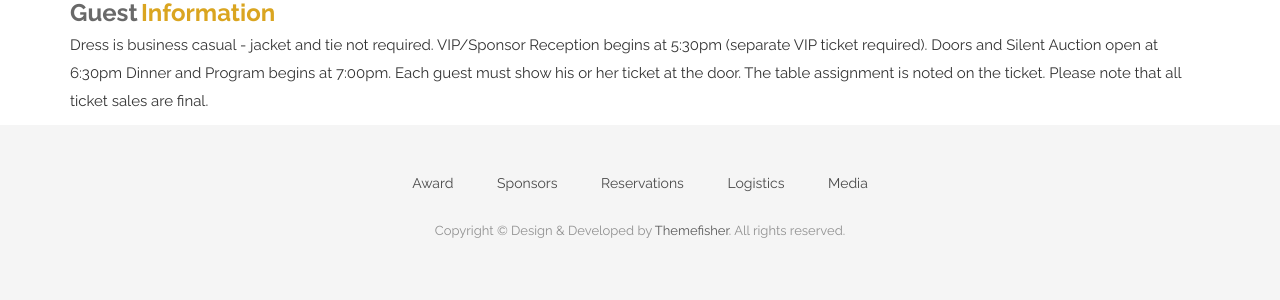
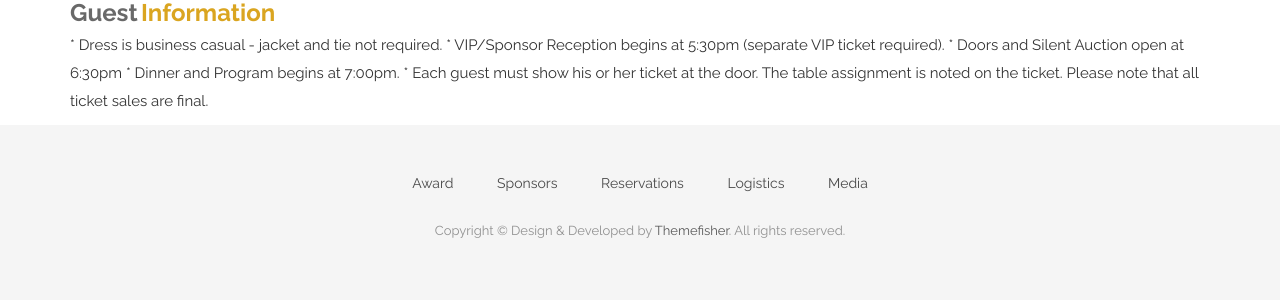
Before and after one commit to CruGlobal/NightofChampions, a Jekyll site: the page built from logistics.markdown, in a window 1280 px wide, cut to the strip 980-1288 px from the top of the page. Shown: the top 300 px of the strip. Built offline with Jekyll 4.4.1, drawn with Linux system fonts in a browser that asks for light colours; nearby versions of some CDN libraries; some web fonts are replaced.

```diff
--- a/logistics.markdown
+++ b/logistics.markdown
@@ -20,8 +20,8 @@ position: 5
 </div>
 <div>
 <p>
-Dress is business casual - jacket and tie not required.
-VIP/Sponsor Reception begins at 5:30pm (separate VIP ticket required).
-Doors and Silent Auction open at 6:30pm
-Dinner and Program begins at 7:00pm.
-Each guest must show his or her ticket at the door. The table assignment is noted on the ticket. Please note that all ticket sales are final. </p>
+* Dress is business casual - jacket and tie not required.
+* VIP/Sponsor Reception begins at 5:30pm (separate VIP ticket required).
+* Doors and Silent Auction open at 6:30pm
+* Dinner and Program begins at 7:00pm.
+* Each guest must show his or her ticket at the door. The table assignment is noted on the ticket. Please note that all ticket sales are final. </p>
```
